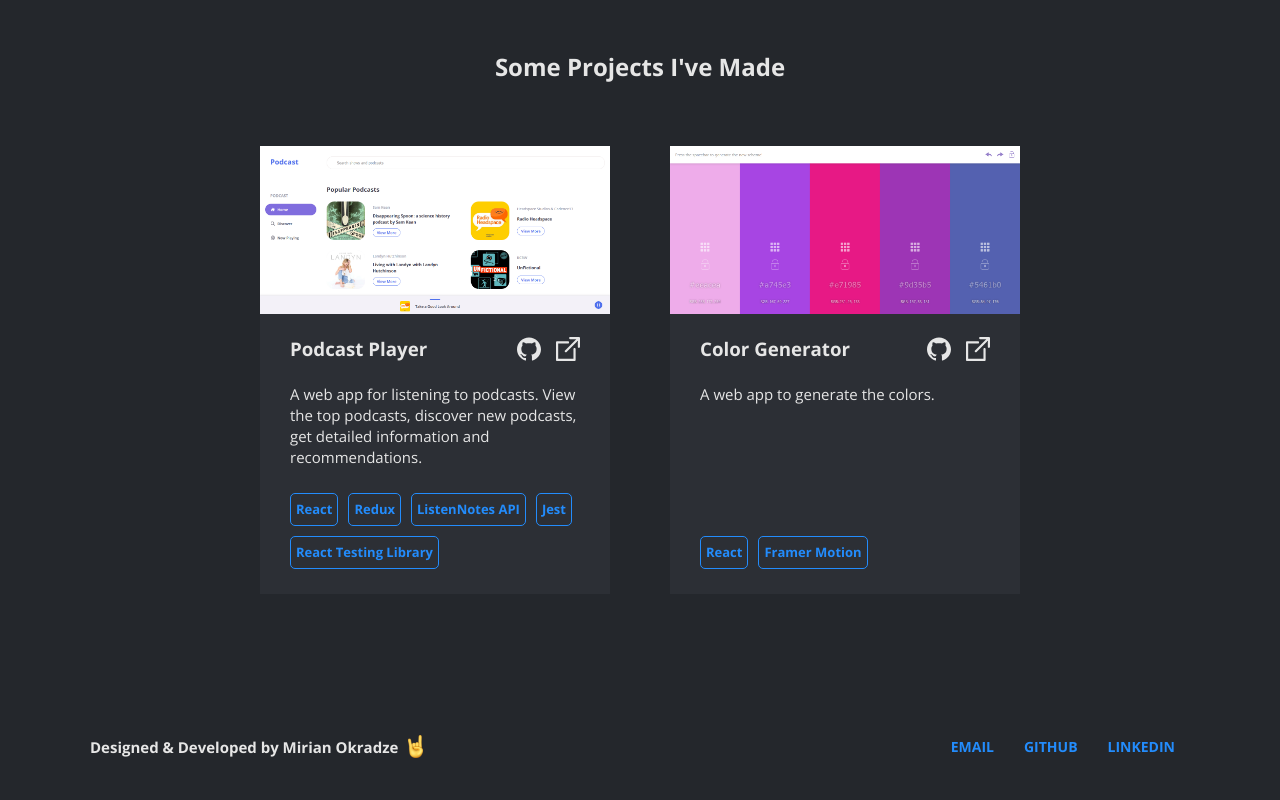
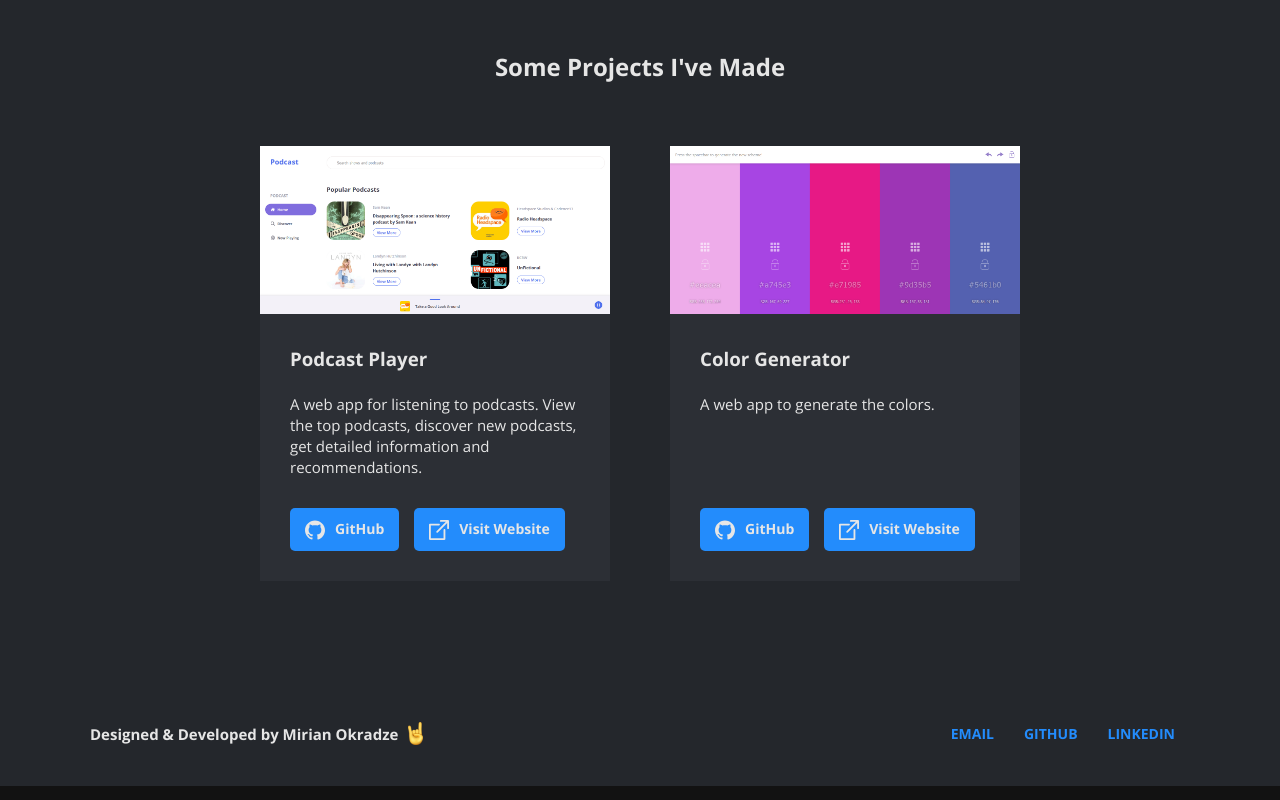
Before and after one commit to okradze/okradze.com, a Next.js app: page / in a window 1280 px wide. Shown: the part 852-1652 px from the top of the page. Built offline with nearby package versions, Linux system fonts and the light colour scheme.

Commit message:
feat: redesign project

```diff
--- a/src/components/projects/project/project.js
+++ b/src/components/projects/project/project.js
@@ -3,7 +3,7 @@ import GithubIcon from '../../../svg/GithubIcon'
 import WebOpenIcon from '../../../svg/WebOpenIcon'
 import styles from './project.module.scss'
 
-const Project = ({ image, title, body, tech, github, web }) => (
+const Project = ({ image, title, body, github, web }) => (
   <div className={styles.project}>
     <Image
       className={styles.img}
@@ -14,8 +14,10 @@ const Project = ({ image, title, body, tech, github, web }) => (
     />
 
     <div className={styles.content}>
-      <div className={styles.headingWrapper}>
       <h3>{title}</h3>
+
+      <p className={styles.text}>{body}</p>
+
       <div className={styles.links}>
         <a
           rel='noopener noreferrer'
@@ -25,6 +27,7 @@ const Project = ({ image, title, body, tech, github, web }) => (
           aria-label='GitHub'
         >
           <GithubIcon className={styles.icon} />
+          GitHub
         </a>
         <a
           rel='noopener noreferrer'
@@ -34,19 +37,9 @@ const Project = ({ image, title, body, tech, github, web }) => (
           aria-label='Visit Website'
         >
           <WebOpenIcon className={styles.icon} />
+          Visit Website
         </a>
       </div>
-      </div>
-      <div className={styles.text}>
-        <p>{body}</p>
-      </div>
-      <ul className={styles.tech}>
-        {tech.map(item => (
-          <li key={item} className={styles.techItem}>
-            {item}
-          </li>
-        ))}
-      </ul>
     </div>
   </div>
 )
--- a/src/components/projects/project/project.module.scss
+++ b/src/components/projects/project/project.module.scss
@@ -13,20 +13,16 @@
 }
 
 .content {
-  padding: 2rem 3rem;
+  padding: 3rem;
   flex-grow: 1;
   display: flex;
   flex-direction: column;
 }
 
-.headingWrapper {
-  display: flex;
-  justify-content: space-between;
-}
-
 .links {
   flex-shrink: 0;
   display: flex;
+  margin-top: 1rem;
 }
 
 .text {
@@ -36,25 +32,17 @@
   flex-grow: 1;
 }
 
-.tech {
-  margin: 0 -0.5rem;
-}
-
-.techItem {
-  display: inline-block;
-  list-style: none;
-  font-size: 1.3rem;
-  font-weight: 700;
-  color: var(--primary);
-  border: 1px solid var(--primary);
-  border-radius: 0.5rem;
-  padding: 0.5rem;
-  margin: 0.5rem;
-}
-
 .link {
   display: inline-flex;
+  gap: 1rem;
   align-items: center;
+  text-decoration: none;
+  background: var(--primary);
+  color: var(--offset);
+  padding: 1rem 1.5rem;
+  border-radius: 5px;
+  font-weight: bold;
+  font-size: 14px;
 }
 
 .link:nth-child(2) {
@@ -63,4 +51,6 @@
 
 .icon {
   fill: var(--text);
+  width: 20px;
+  height: 20px;
 }
--- a/src/svg/GithubIcon.js
+++ b/src/svg/GithubIcon.js
@@ -3,6 +3,7 @@ const GithubIcon = props => (
     fill='#222'
     height={24}
     width={24}
+    viewBox='0 0 24 24'
     xmlns='http://www.w3.org/2000/svg'
     {...props}
   >
```
Lines whose indentation alone changed are shown as unchanged.
